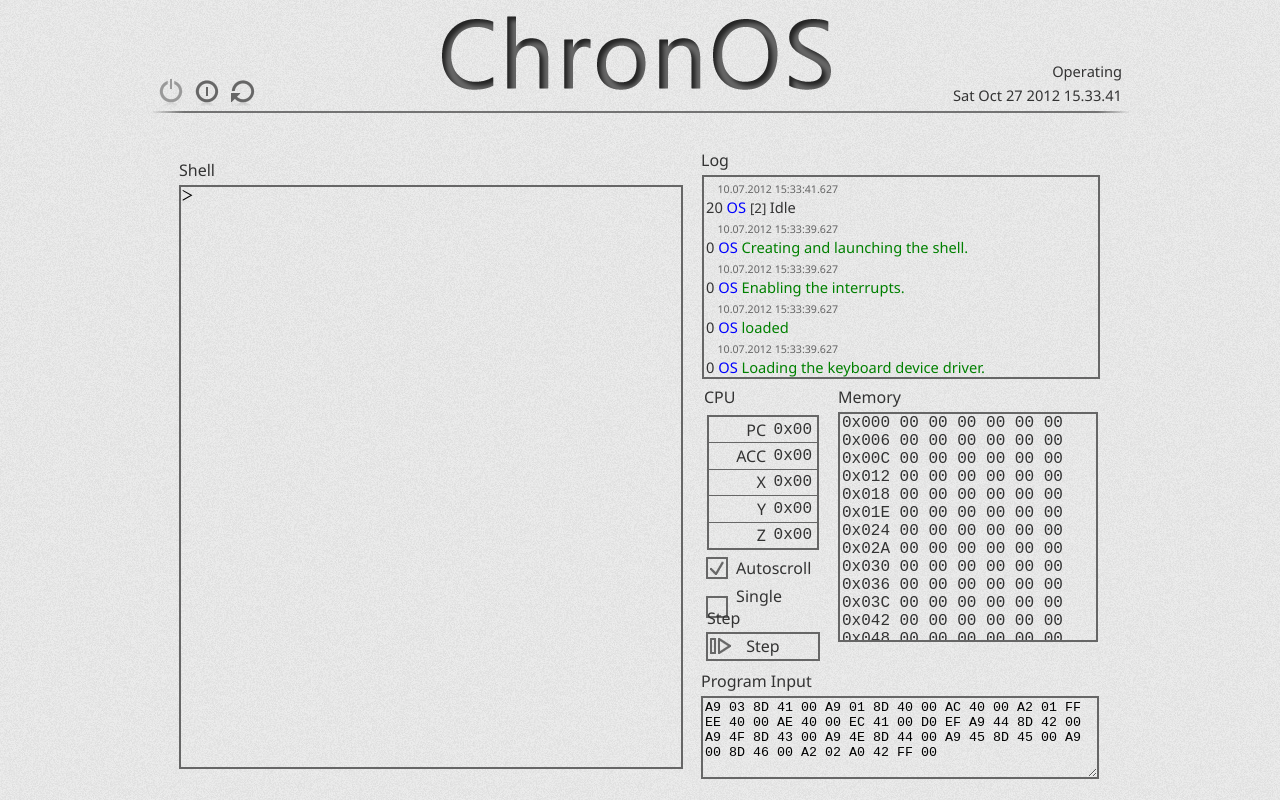
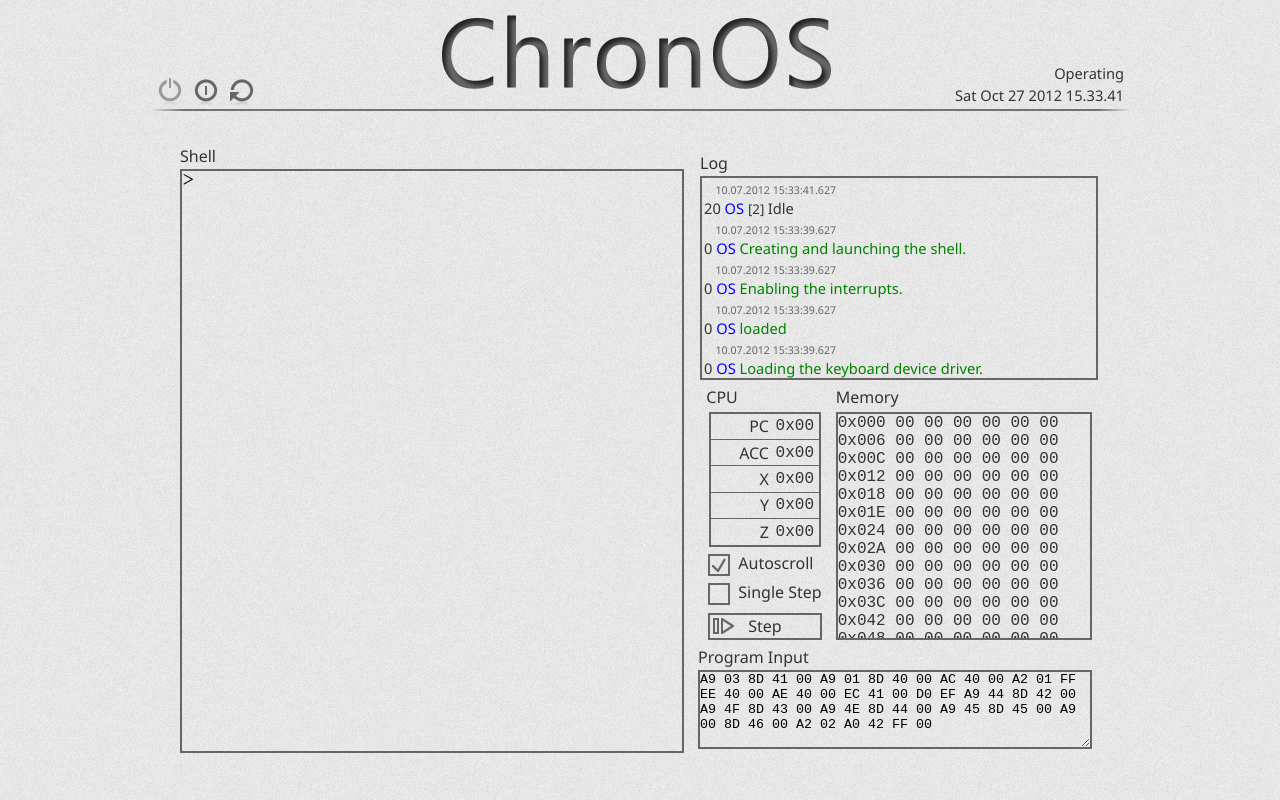
Before and after one commit to cdcor/ChronOS, a plain HTML site: page index.html in a window 1280 px wide. Both pictures are taken after a click on the button 171 px from the left and 92 px from the top of the page. Drawn offline with Linux system fonts and the light colour scheme.

Commit message:
Some page layout fixes

```diff
--- a/index.html
+++ b/index.html
@@ -96,8 +96,7 @@
         <br />
 
         <!-- Main Content -->
-        <table id="tableContent"
-               cellspacing=10px>
+        <table id="tableContent">
             <tr>
                 <td>
                     <!-- The Shell -->
@@ -121,11 +120,17 @@
                     <table id="tableUtil">
                         <!-- The Log -->
                         <tr>
+                            <td>
+                            	<table>
+                            		<tr>
                             			<td>Log</td>
                             		</tr>
                             		<tr>
-                            <td id="tdLog">
+                            			<td>
                             				<div id="log"></div>
+                            			</td>
+                            		</tr>
+                            	</table>
                             </td>
                         </tr>
                         <!-- Memory/CPU display -->
@@ -137,7 +142,7 @@
                         				<td></td>
                         				<td>Memory</td>
                         			</tr>
-                        			<!-- Memory -->
+                        			<!-- CPU -->
                         			<tr id="cpuMemContainer">
                         				<td>
                         					<table>
@@ -168,21 +173,25 @@
 		                        					</td>
 	                        					</tr>
 	                        					<tr>
-                									<td id="chkbxAutoscroll"
+                									<td>
+                										<div  id="chkbxAutoscroll"
                 									          onclick="MemoryDisplay.toggleAutoscroll()">
-                										&nbsp;&nbsp;&nbsp;&nbsp;&nbsp;&nbsp;&nbsp;Autoscroll
+                									    	Autoscroll
+                									    </div>
                 									</td>
                 								</tr>
 	                        					<tr>
-                									<td id="chkbxSingleStep"
+                									<td>
+                										<div id="chkbxSingleStep"
                 										     onclick="Control.toggleSingleStep()">
-                										&nbsp;&nbsp;&nbsp;&nbsp;&nbsp;&nbsp;&nbsp;Single Step
+                											Single Step
+                										</div>
                 									</td>
                 								</tr>
                 								<tr>
-                									<td id="btnSingleStep"
+                									<td>
+	                									<div id="btnSingleStep"
 	                										 onclick="Control.clockPulse(this)">
-                										<div id="btnSingleIcon" class="innerButton">
 	                										Step
 														</div>
                 									</td>
@@ -192,6 +201,7 @@
                         				<td>
                         					<div id="cpuMemSpacer"></div>
                         				</td>
+                        				<!-- Memory -->
                         				<td>
                         					<div id="memoryDisplay"></div>
                         				</td>
--- a/main.css
+++ b/main.css
@@ -7,6 +7,7 @@
 *
 {
     margin: auto;
+    padding: 0;
 }
 
 body
@@ -29,10 +30,10 @@ textarea
 
 .background
 {
-    background-color: transparent;
-    position: absolute;
+	position: absolute;
     top: 0;
     left: 0;
+    background-color: transparent;
 }
 
 #backgroundCircuit
@@ -62,8 +63,8 @@ textarea
 
 #tableBanner
 {
+	width: 1000px;
     padding: 0 12px;
-    width: 1000px;
 }
 
 #tableBanner tr td
@@ -146,6 +147,7 @@ textarea
 #tableContent
 {
     width: 900px;
+    border-spacing: 10px;
 }
 
 /* Shell */
@@ -172,10 +174,12 @@ textarea
 #cpuMemContainer
 {
 	vertical-align: top;
+	border-spacing: 2px;
 }
 
 #cpuDisplay
 {
+	margin-bottom: 3px;
 	width: 112px;
 	height: 135px;
 	border: 2px solid #666;
@@ -214,6 +218,7 @@ textarea
 	background-image: url('images/check-empty.png');
 	background-position-y: center;
 	background-repeat: no-repeat;
+	padding-left: 30px;
 }
 
 #chkbxSingleStep:hover, #chkbxAutoscroll:hover
@@ -224,6 +229,11 @@ textarea
 
 #btnSingleStep
 {
+	margin-top: 3px;
+	height: 23px;
+	background-image: url('images/button-ss.png');
+	background-position-x: 2px;
+	background-repeat: no-repeat;
 	border: 2px solid #666;
 	text-align: center;
 }
@@ -234,11 +244,6 @@ textarea
 	background-color: #AAAAAA;
 }
 
-#btnSingleIcon
-{
-	background-image: url('images/button-ss.png');
-}
-
 #cpuMemSpacer
 {
 	width: 8px;
@@ -246,9 +251,9 @@ textarea
 
 #memoryDisplay
 {
-	padding: 0 2px;
+	margin-top: 2px;
 	width: 252px;
-	height: 226px;
+	height: 224px;
 	border: 2px solid #666;
 	overflow: scroll;
     white-space: nowrap;
--- a/scripts/host/control.js
+++ b/scripts/host/control.js
@@ -22,7 +22,9 @@ $(document).ready(function()
 });
 
 // When the windows is resized...
-$(window).resize(Control.windowResized);
+$(window).resize(function() {
+	//Control.windowResized();
+});
 
 function Control() {}
 
@@ -30,9 +32,9 @@ function Control() {}
 Control.init = function()
 {
     // Set up the web stuff
-    $('#tableContent').hide();
+    $("#tableContent").hide();
 
-    StatusBar.setStatus('Shutdown');
+    StatusBar.setStatus("Shutdown");
 
     CpuDisplay.init();
     MemoryDisplay.init();
@@ -45,13 +47,13 @@ Control.init = function()
 
 Control.windowResized = function()
 {
-    $('#mainContainer').css('width', window.innerWidth);
+    $("#mainContainer").css("width", window.innerWidth);
     DisplaySecret.resize();
 };
 
 Control.getCanvas = function()
 {
-    return document.getElementById('display');
+    return $('#display')[0];
 };
 
 // Logs a message to the host's log.
```
Also changed, not shown: 1 other file. Lines whose indentation alone changed are shown as unchanged.
